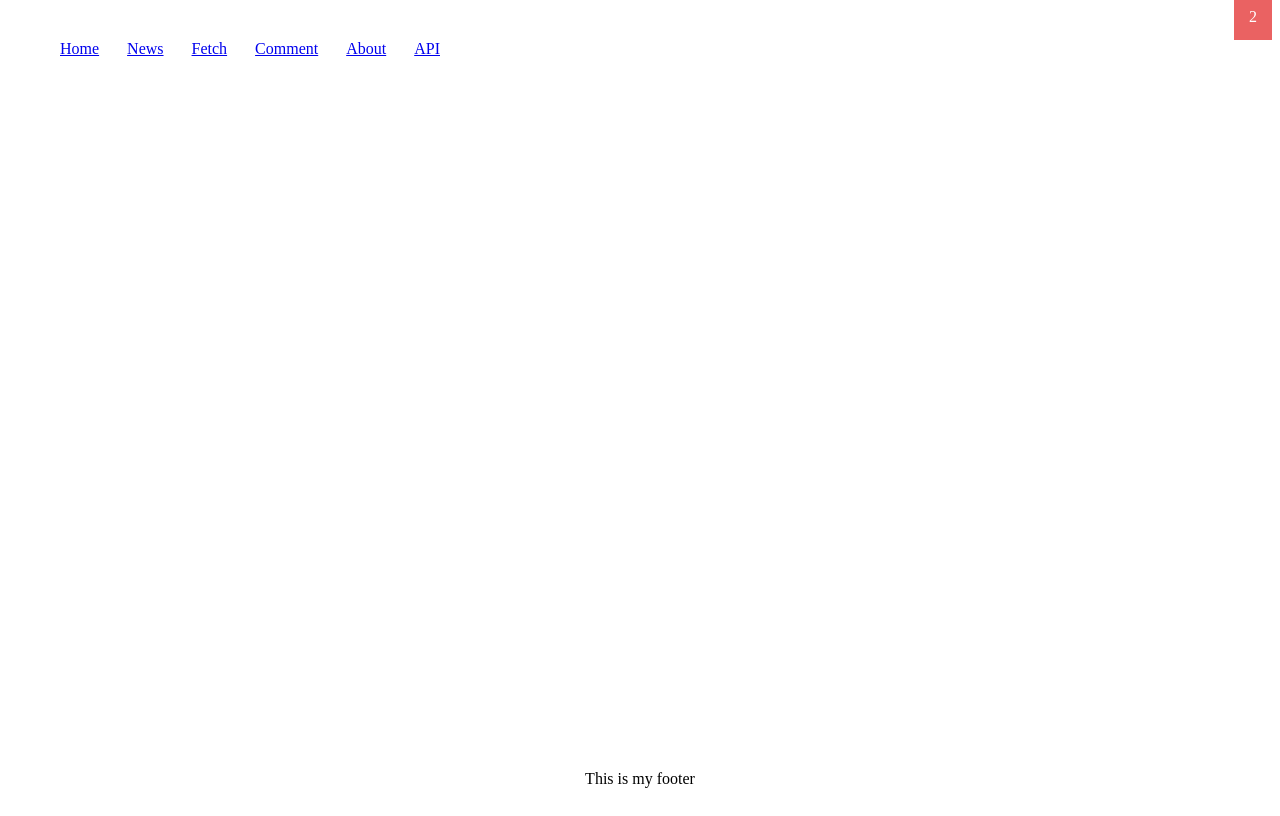
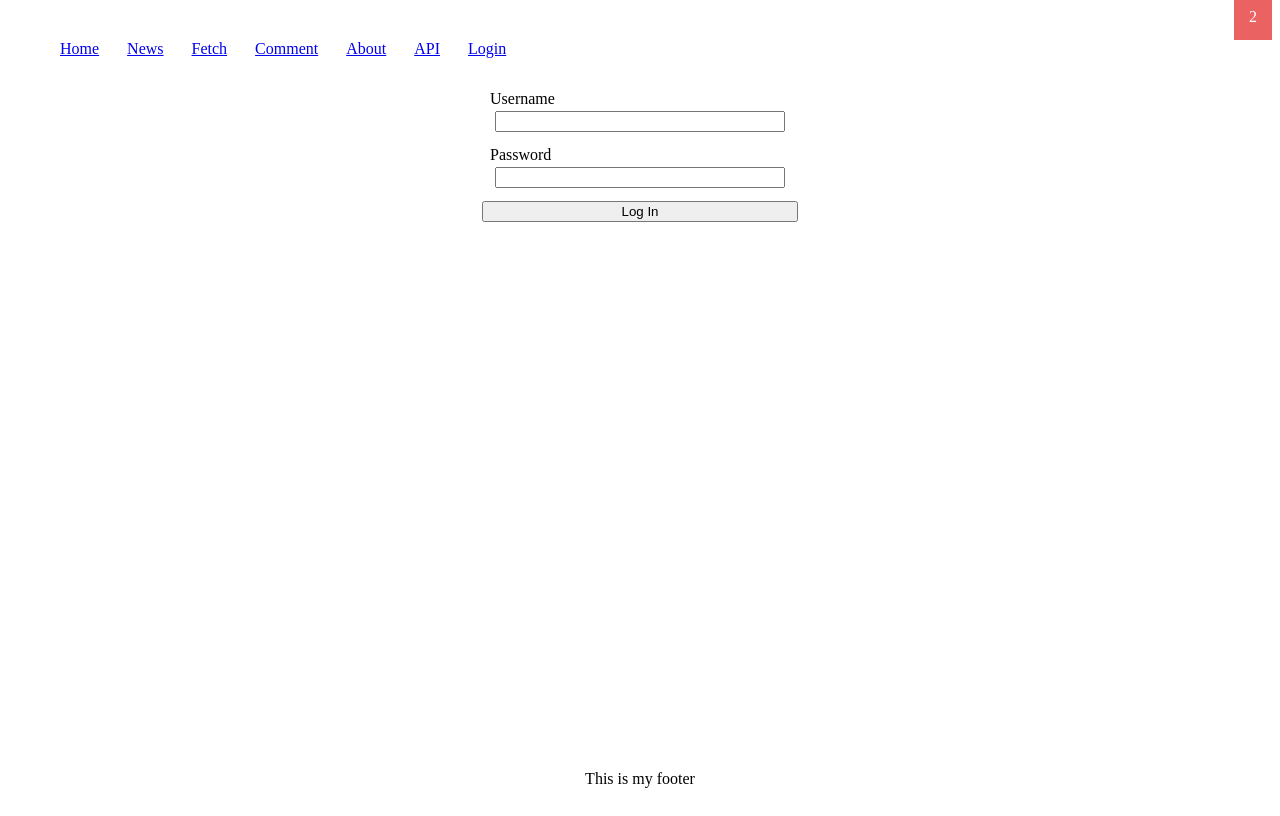
Before and after one commit to willyao0523/svelte-in-practice, a SvelteKit app: page /login in a window 1280 px wide. Built offline with nearby package versions, Linux system fonts and the light colour scheme; no server answers.

Commit message:
feat: enhance forms

```diff
--- a/package.json
+++ b/package.json
@@ -25,5 +25,8 @@
 		"vite": "^4.4.2",
 		"vitest": "^0.32.2"
 	},
-	"type": "module"
+	"type": "module",
+	"dependencies": {
+		"bcrypt": "^5.1.0"
+	}
 }
--- a/src/lib/Nav.svelte
+++ b/src/lib/Nav.svelte
@@ -6,6 +6,7 @@
 		<li><a href="/comment">Comment</a></li>
 		<li><a href="/about">About</a></li>
 		<li><a href="/api/post">API</a></li>
+		<li><a href="/login">Login</a></li>
 	</ul>
 </nav>
 
--- /dev/null
+++ b/src/lib/users.json
@@ -0,0 +1,16 @@
+[
+	{
+		"id": "1",
+		"username": "dylan",
+		"password": "$2b$10$7EakXlgV2nT9ZYxq78XbqOEUrUNTH9BMV.zqd2N5TSW/MVfrVW49G",
+		"identity": "301b1118-3a11-4a5f-9846-417c2f978c62",
+		"name": "Dylan"
+	},
+	{
+		"id": "2",
+		"username": "jimmy",
+		"password": "$2b$10$3rdM9VQqYzKsvYhMbIJmSeJqBJ5Utm8PKmhE.PCT7R/tUIchDSrW2",
+		"identity": "62e3e3cc-adbe-45e3-89a2-f7c7ce985247",
+		"name": "Jimmy"
+	}
+]
--- a/src/routes/+layout.server.js
+++ b/src/routes/+layout.server.js
@@ -1,5 +1,6 @@
+import users from '$lib/users.json';
+
 export function load({ cookies }) {
-	console.log(cookies);
 	const data = {
 		notifications: {
 			count: 2,
@@ -19,11 +20,10 @@ export function load({ cookies }) {
 			]
 		}
 	};
-	if (cookies.get('identity') === '1') {
-		data.user = {
-			id: 1,
-			name: 'Jack'
-		};
+	const exists = users.filter((user) => user.identity === cookies.get('identity'));
+	if (exists.length) {
+		const { password, ...user } = { ...exists[0] };
+		data.user = user;
 	}
 	return data;
 }
--- /dev/null
+++ b/src/routes/login/+page.server.js
@@ -0,0 +1,17 @@
+import bcrypt from 'bcrypt';
+import users from '$lib/users.json';
+
+export const actions = {
+	login: async ({ request, cookies }) => {
+		const form = await request.formData();
+		const exists = users.filter((user) => user.username === form.get('username'));
+		const auth = exists.filter((user) => bcrypt.compareSync(form.get('password'), user.password));
+		if (!exists.length || !auth.length) {
+			return { msg: 'Invalid login!' };
+		}
+		cookies.set('identity', auth[0].identity, { path: '/' });
+		return {
+			msg: 'success'
+		};
+	}
+};
--- a/src/routes/login/+page.svelte
+++ b/src/routes/login/+page.svelte
@@ -1,9 +1,44 @@
 <script>
+	import { enhance } from '$app/forms';
+	export let form;
 	export let data;
 </script>
+
+{#if form?.msg}
+	{form.msg}
+{/if}
 
 {#if data.user}
 	<p>
 		Welcome, {data.user.name}
 	</p>
 {/if}
+
+<form use:enhance method="POST" action="?/login">
+	<label for="username">Username</label>
+	<input name="username" id="username" type="text" />
+
+	<label for="password">Password</label>
+	<input name="password" id="password" type="password" />
+
+	<button>Log In</button>
+</form>
+
+<style>
+	form {
+		display: flex;
+		flex-direction: column;
+		justify-content: center;
+		width: 25%;
+		margin: 0 auto;
+	}
+
+	input {
+		margin: 0.25em 1em 1em;
+		display: block;
+	}
+
+	label {
+		margin: 0 0.5em;
+	}
+</style>
```
Also changed, not shown: src/routes/comment/+page.svelte (+6 -1 lines), 1 other file (tests, documents, lock files or other folders).
